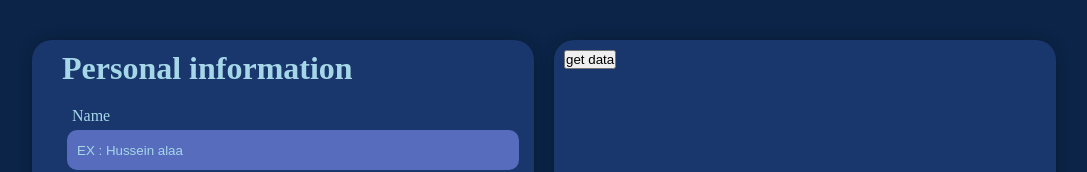
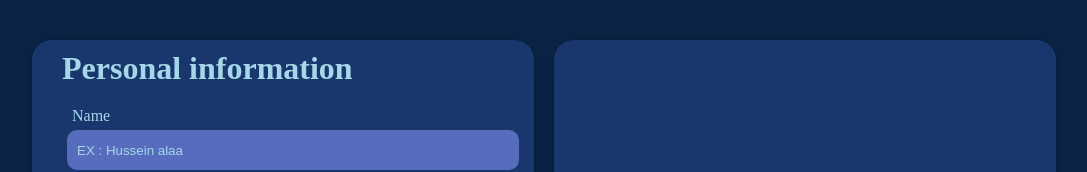
Before and after one commit to klay00/CvMaker, a Vue app: page / in a window 1280 px wide. Shown: the top 172 px of the page, without its empty margins (96-1183 px from the left). Built offline with nearby package versions, Linux system fonts and the light colour scheme.

Commit message:
git the data in home page

```diff
--- a/src/view/HomePage.vue
+++ b/src/view/HomePage.vue
@@ -1,17 +1,18 @@
 <template>
    <div class="contenar">
     <div class="left-info">
-        <HeaderPart v-if="counter===0" :counter="counter"  @next="handelCangeComponent"/>
-        <Information  v-if="counter===1" :counter="counter" @back="handelBackComponent" @next="handelCangeComponent"/>
-        <SkillsLanguages  v-if="counter===2" :counter="counter" @back="handelBackComponent" @next="handelCangeComponent"/>
-        <Edgucation  v-if="counter===3" :counter="counter" @back="handelBackComponent" @next="handelCangeComponent"/>
-        <Experins  v-if="counter===4" :counter="counter" @back="handelBackComponent" @next="handelCangeComponent"/>
+        <HeaderPart v-if="counter===0" :counter="counter"  @next="handelCangeComponent" @headData="headData"/>
+        <Information  v-if="counter===1" :counter="counter" @back="handelBackComponent" @next="handelCangeComponent" @infoData="infoData"/>
+        <SkillsLanguages  v-if="counter===2" :counter="counter" @back="handelBackComponent" @next="handelCangeComponent" @hnadelLanguction="hnadelLanguction" @hnadelSkills="hnadelSkills"/>
+        <Edgucation  v-if="counter===3" :counter="counter" @back="handelBackComponent" @next="handelCangeComponent" @handelEdguction="handelEdguction"/>
+        <Experins  v-if="counter===4" :counter="counter" @back="handelBackComponent" @next="handelCangeComponent" @handelExperience="handelExperience"/>
         <SubmitCv  v-if="counter===5" :counter="counter" @back="handelBackComponent" @next="handelCangeComponent"/>
     </div>
     <div class="right-cv" >
-        <div>
-            {{  }}
-          <button @click="handealGitData">get data</button>
+        <div >
+            {{ profileData.fullNmae }}
+            {{ informationData.email }}
+
         </div>
 
     </div>
@@ -26,7 +27,6 @@ import Experins from "../components/ExperincePart.vue"
 import Information from "../components/InfoPart.vue"
 import Edgucation from "../components/Edgucation.vue"
 import SubmitCv from "../components/SubmitCvData.vue"
-import AllDataCv from '../functions/CvData'
 export default{
    components:{
     HeaderPart,
@@ -39,7 +39,12 @@ export default{
    data(){
     return{
         counter:0,
-        AllData:[]
+        profileData:[],
+        informationData:[],
+        languages:[],
+        skillsData:[],
+        edgucation:[],
+        experins:[]
     }
    },
    methods:{
@@ -51,11 +56,23 @@ export default{
     handelBackComponent(){
           this.counter -=1
     },
-    handealGitData(){
-
-         const data=AllDataCv()
-         this.AllData.push(data)
-         console.log(this.AllData);
+    headData(headData){
+         this.profileData=headData
+    },
+    infoData(infoData){
+         this.informationData=infoData
+    },
+    hnadelLanguction(hnadelLanguction){
+        this.languages=hnadelLanguction
+    },
+    hnadelSkills(hnadelSkills){
+        this.skillsData=hnadelSkills
+    },
+    handelEdguction(handelEdguction){
+        this.edgucation=handelEdguction
+    },
+    handelExperience(handelExperience){
+        this.experins=handelExperience
     }
    },
 
```
